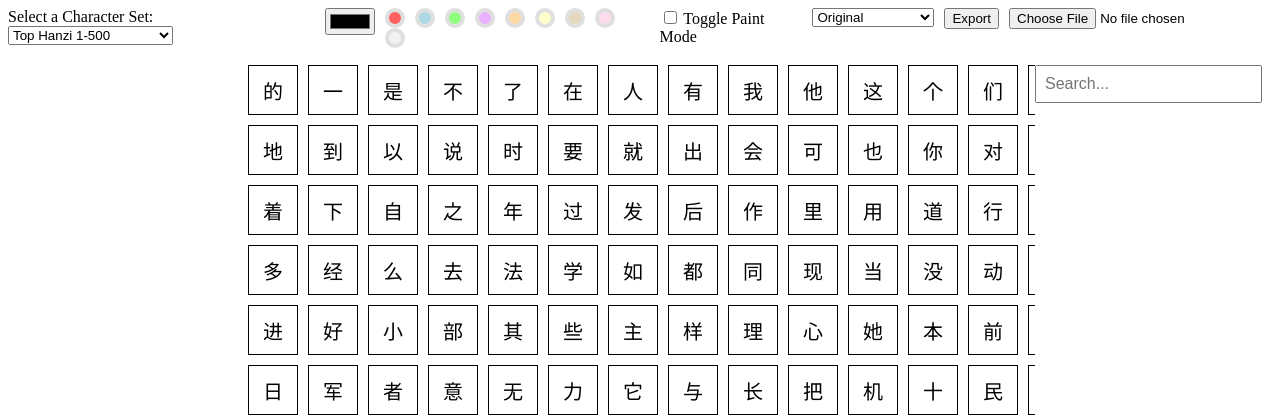
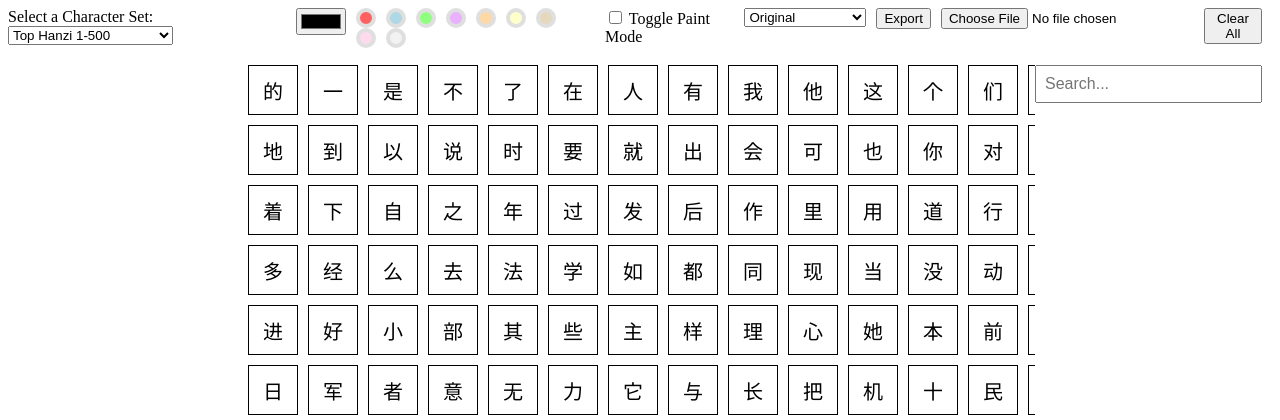
Before and after one commit to turukano26/Hanzi-Grid, a Flask app: page / in a window 1280 px wide. Shown: the top 420 px of the page. Run offline with Flask 3, Linux system fonts and the light colour scheme.

Commit message:
added a clear all button with a confirmation

```diff
--- a/static/script.js
+++ b/static/script.js
@@ -153,6 +153,22 @@ function createMenu() {
             console.error('No file selected.');
         }
     });
+
+    // Event listener and function to clear all a user's colorings
+    const clearButton = document.getElementById('clear')
+    clearButton.addEventListener('click', () => {
+        var isConfirmed = confirm('Are you sure you want to clear all your data?');
+        // Check the user's response
+        if (isConfirmed) {
+            // User clicked "OK," proceed with clearing data
+            localStorage.clear();
+            generateCharacterElements(currentInputString);
+            alert('Data cleared successfully!');
+        } else {
+            // User clicked "Cancel," do nothing
+            alert('Data clearing canceled.');
+        }
+    });
 }
 
 // Helper function to convert RGB to HEX
@@ -287,7 +303,7 @@ function exportUserData() {
     var link = document.createElement('a');
     link.href = window.URL.createObjectURL(blob);
 
-    link.download = 'localStorageData.json'; // TODO: Set the download attribute with a user pickedfile name
+    link.download = 'Hanzi_Colourings.json'; // TODO: Set the download attribute with a user pickedfile name
     document.body.appendChild(link);
     link.click();
     document.body.removeChild(link);
--- a/templates/index.html
+++ b/templates/index.html
@@ -38,6 +38,10 @@
             <input type="file" id="fileInput" accept=".json">
         </div>
 
+        <div>
+            <button id="clear">Clear All</button>
+        </div>
+
     </div>
     <div class="container">
         <div class="large-box" id="largeBox"></div>
```
